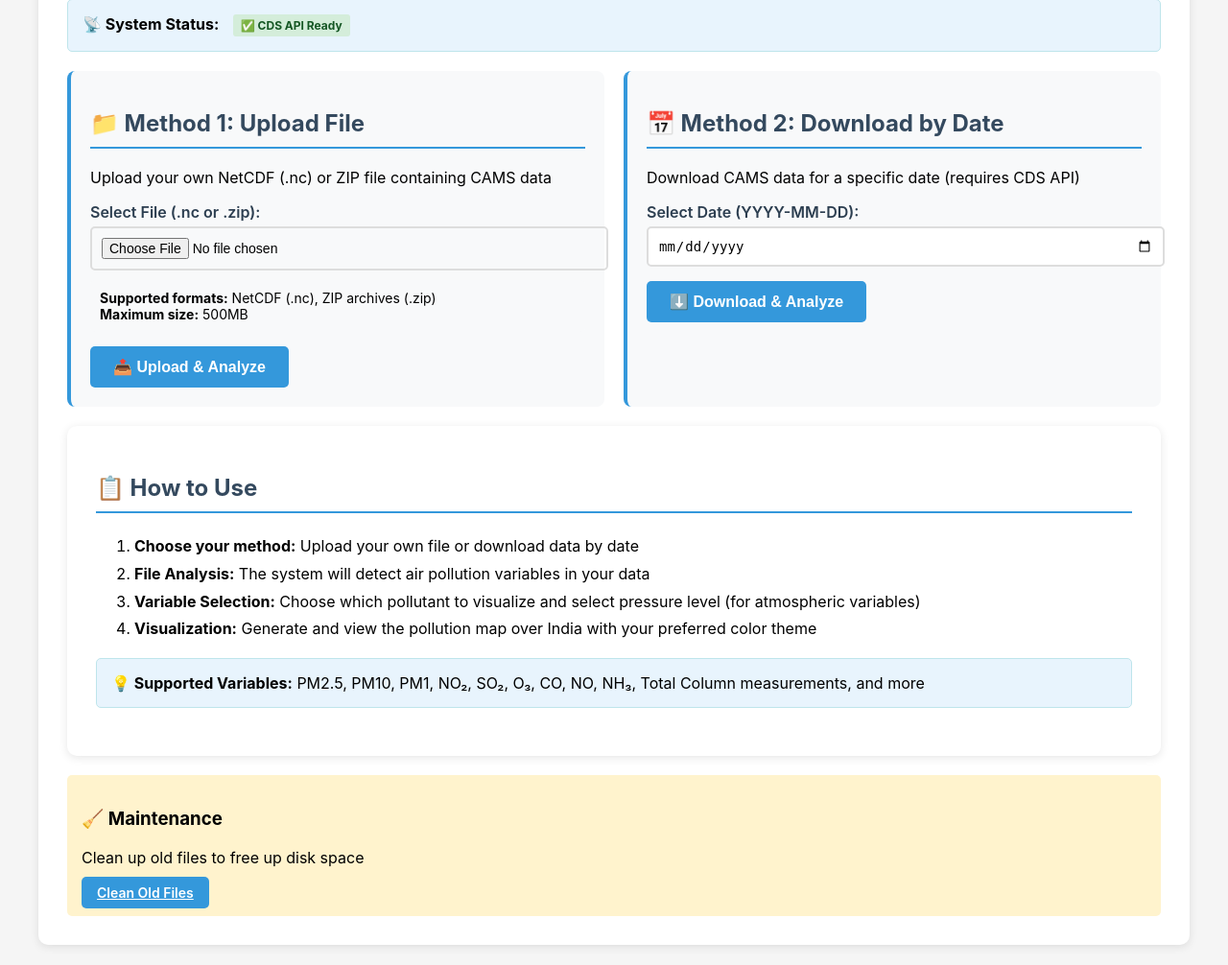
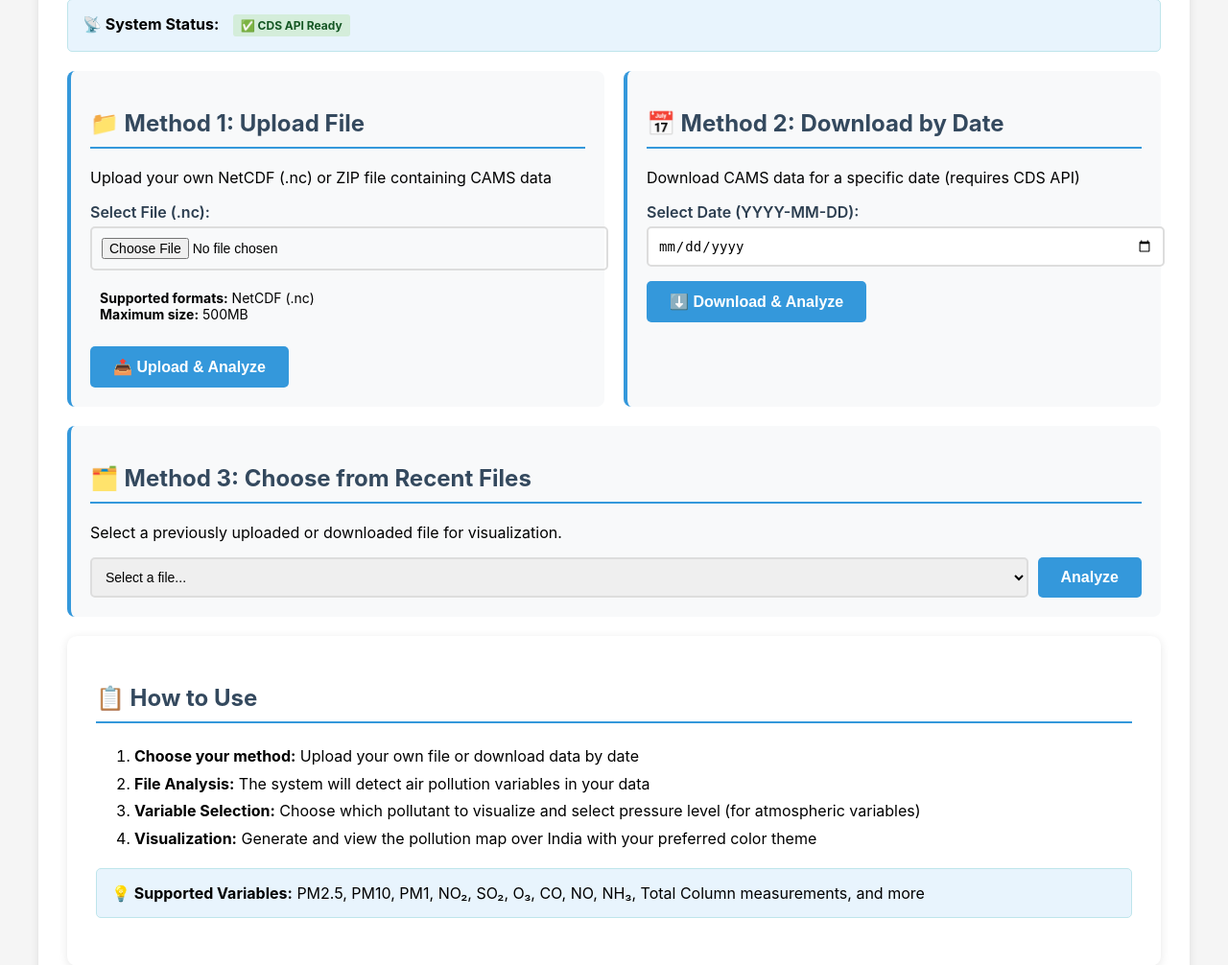
Before and after one commit to aditya-me13/cams-pollution-dashboard, a Flask app: page / in a window 1280 px wide. Shown: the part 141-1147 px from the top of the page at 96% size. Run offline with Flask 3, Linux system fonts and the light colour scheme.

Commit message:
3rd method to analyze files

```diff
--- a/app.py
+++ b/app.py
@@ -55,14 +55,29 @@
 def index():
     """Main page - file upload or date selection"""
     downloaded_files = downloader.list_downloaded_files()
-
-    # Pass the current date to the template for the date picker's max attribute
+    # List files in uploads and downloads/extracted
+    upload_files = sorted(
+        [f for f in Path(app.config['UPLOAD_FOLDER']).glob('*') if f.is_file()],
+        key=lambda x: x.stat().st_mtime, reverse=True
+    )
+    extracted_files = sorted(
+        [f for f in Path('downloads/extracted').glob('*') if f.is_file()],
+        key=lambda x: x.stat().st_mtime, reverse=True
+    )
+    # Prepare for template: list of dicts with name and type
+    recent_files = [
+        {'name': f.name[16:], 'type': 'upload'} for f in upload_files
+    ] + [
+        {'name': f.name, 'type': 'download'} for f in extracted_files
+    ]
     current_date = datetime.now().strftime('%Y-%m-%d')
-
-    return render_template('index.html',
-                         downloaded_files=downloaded_files,
-                         cds_ready=downloader.is_client_ready(),
-                         current_date=current_date)
+    return render_template(
+        'index.html',
+        downloaded_files=downloaded_files,
+        cds_ready=downloader.is_client_ready(),
+        current_date=current_date,
+        recent_files=recent_files
+    )
 
 
 @app.route('/upload', methods=['POST'])
--- a/templates/index.html
+++ b/templates/index.html
@@ -160,10 +160,10 @@
 
                 <form action="/upload" method="post" enctype="multipart/form-data">
                     <div class="form-group">
-                        <label for="file">Select File (.nc or .zip):</label>
+                        <label for="file">Select File (.nc):</label>
                         <input type="file" name="file" id="file" accept=".nc,.zip" required>
                         <div class="file-info">
-                            <strong>Supported formats:</strong> NetCDF (.nc), ZIP archives (.zip)<br>
+                            <strong>Supported formats:</strong> NetCDF (.nc)<br>
                             <strong>Maximum size:</strong> 500MB
                         </div>
                     </div>
@@ -196,7 +196,7 @@
             </div>
         </div>
 
-        {% if downloaded_files %}
+        <!-- {% if downloaded_files %}
         <div class="container">
             <h2>📦 Previously Downloaded Files</h2>
             <div class="download-list">
@@ -210,7 +210,23 @@
                 {% endfor %}
             </div>
         </div>
-        {% endif %}
+        {% endif %} -->
+
+            <div class="method-section">
+            <h2>🗂️ Method 3: Choose from Recent Files</h2>
+            <p>Select a previously uploaded or downloaded file for visualization.</p>
+            <form id="recentFileForm" action="" method="get" style="display: flex; gap: 10px; align-items: center;">
+                <select name="recent_file" id="recent_file" required style="flex: 1;">
+                    <option value="" disabled selected>Select a file...</option>
+                    {% for file in recent_files %}
+                        <option value="{{ file.name }}|{{ file.type }}">
+                            {{ file.name }} ({{ 'Downloaded' if file.type == 'download' else 'Uploaded' }})
+                        </option>
+                    {% endfor %}
+                </select>
+                <button type="submit" class="btn">Analyze</button>
+            </form>
+        </div>
 
         <div class="container">
             <h2>📋 How to Use</h2>
@@ -251,6 +267,16 @@
                 e.preventDefault();
             }
         });
+
+        document.getElementById('recentFileForm').addEventListener('submit', function(e) {
+            e.preventDefault();
+            const val = document.getElementById('recent_file').value;
+            if (!val) return;
+            const [filename, filetype] = val.split('|');
+            // is_download param: true for download, false for upload
+            const is_download = (filetype === 'download') ? 'true' : 'false';
+            window.location.href = `/analyze/${encodeURIComponent(filename)}?is_download=${is_download}`;
+        });
     </script>
 </body>
 </html>
```
